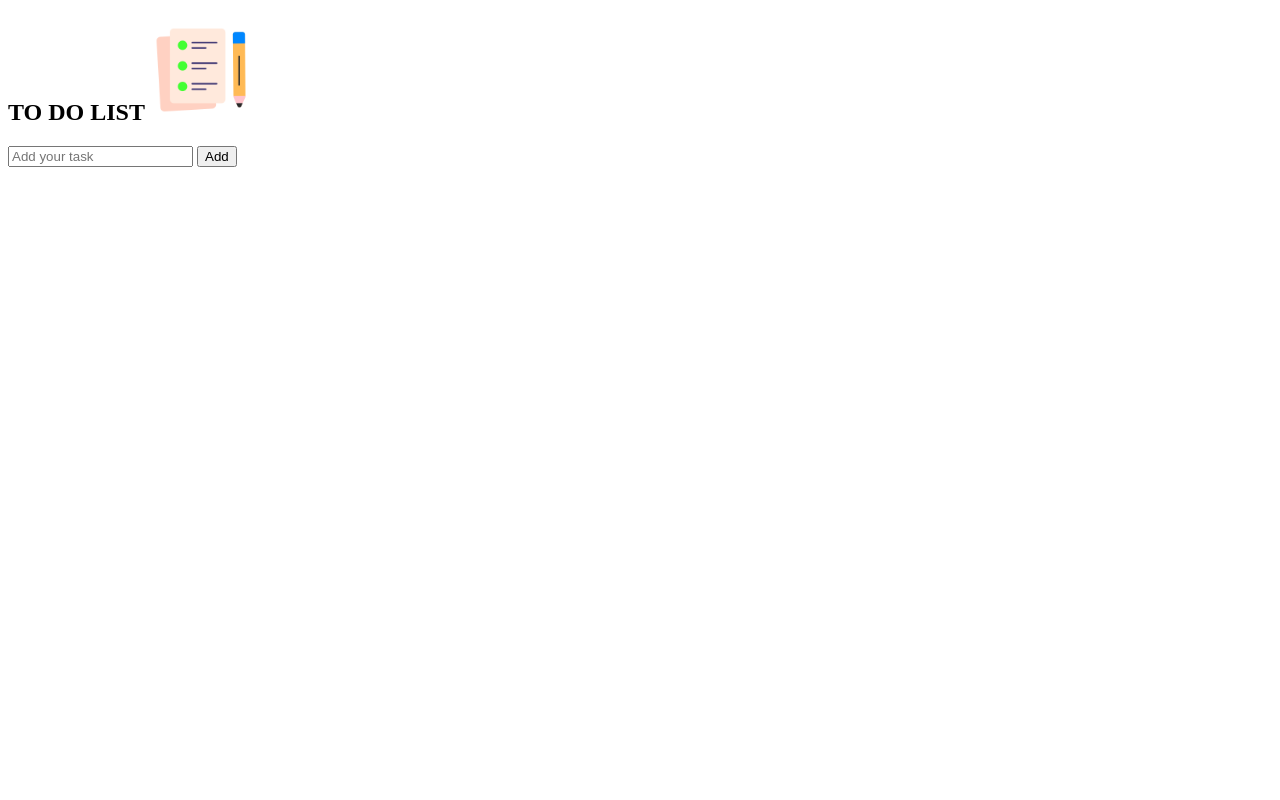
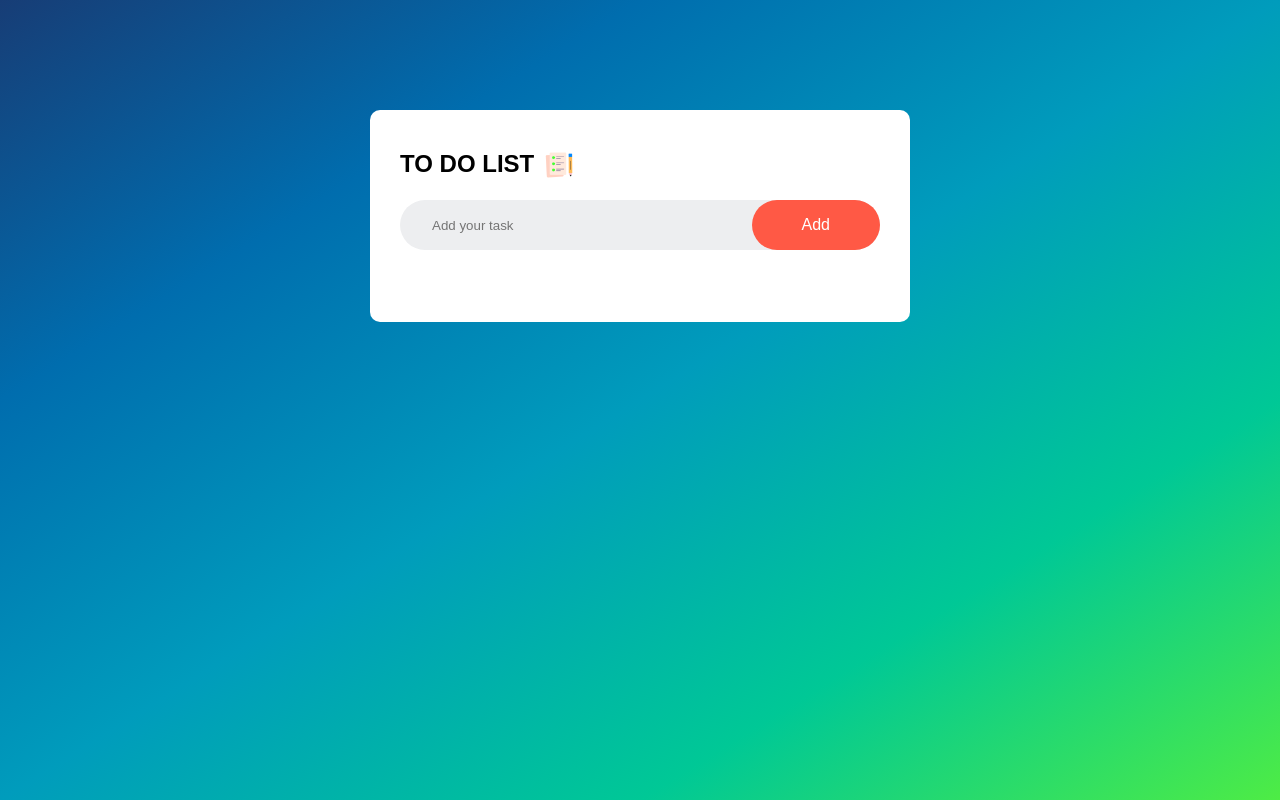
Before and after one commit to Abhisheak1010/To-Do-List, a plain HTML site: page index.html in a window 1280 px wide. Drawn offline with Linux system fonts and the light colour scheme.

Commit message:
file added

```diff
--- a/index.html
+++ b/index.html
@@ -3,7 +3,7 @@
 <head>
     <meta charset="UTF-8">
     <meta name="viewport" content="width=\, initial-scale=1.0">
-    <link rel="stylesheet" href="to home.css">
+    <link rel="stylesheet" href="index1.css">
     <title>TO DO LIST</title>
 </head>
 <body>
@@ -21,7 +21,7 @@
 
     </div>
 
-    <script src="to home.js">
+    <script src="index2.js">
 
     </script>
 </body>
```
